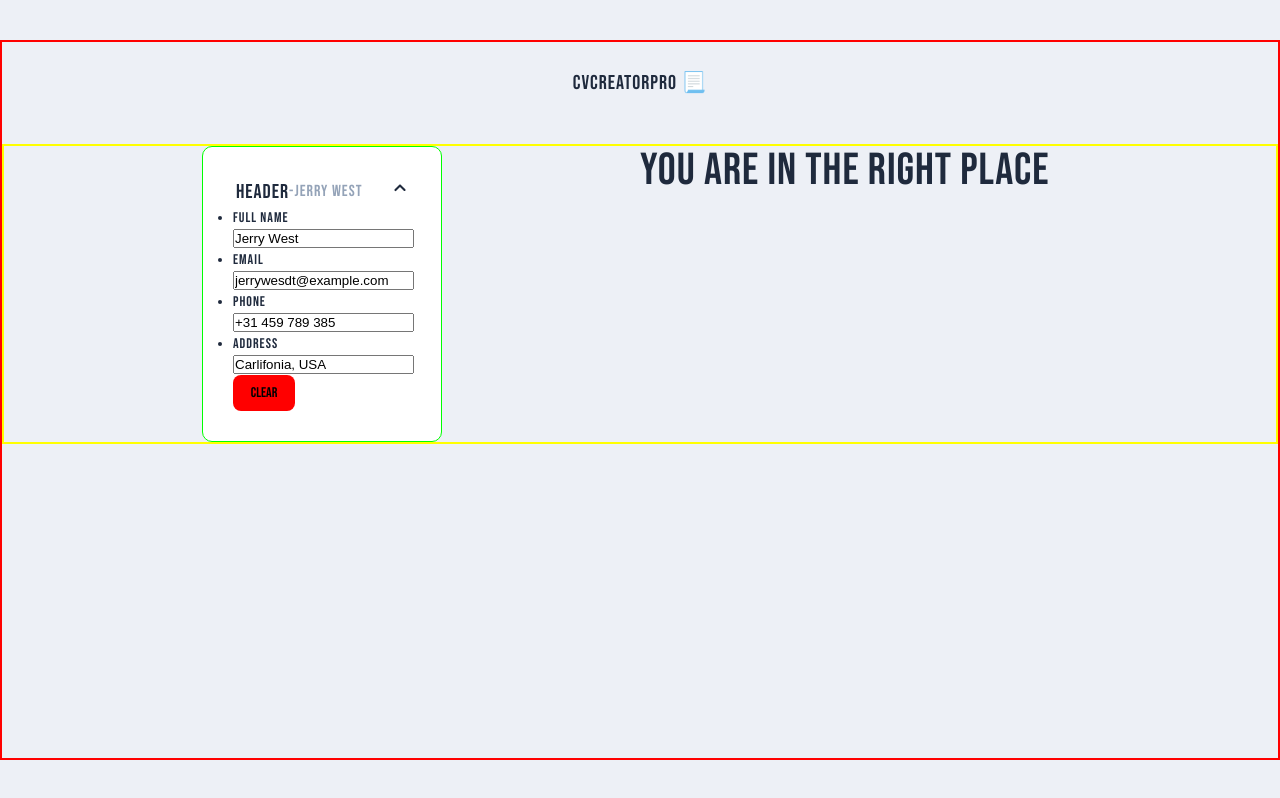
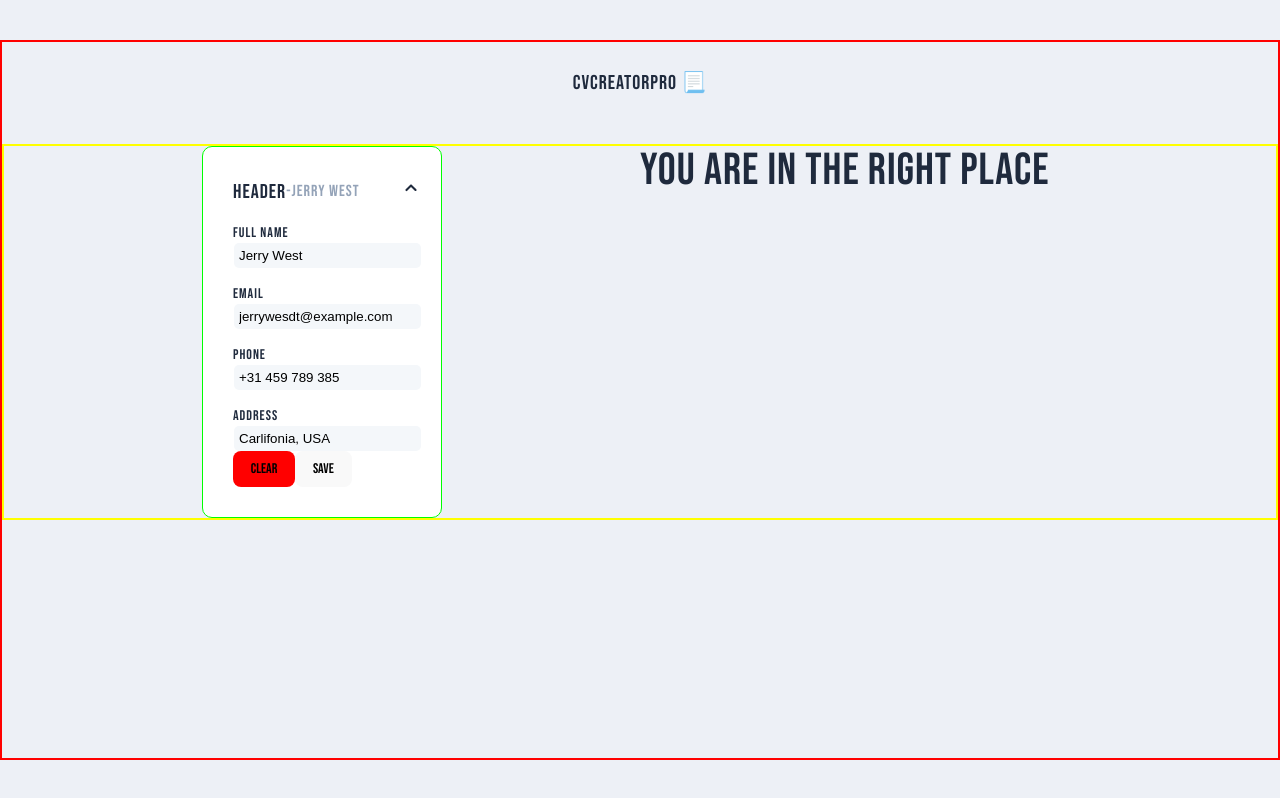
Before and after one commit to nickonyi/CV-Builder, a React (Vite) app: page / in a window 1280 px wide. Built offline with nearby package versions, Linux system fonts and the light colour scheme.

Commit message:
form section

```diff
--- a/src/App.jsx
+++ b/src/App.jsx
@@ -1,5 +1,4 @@
 import React,{useState,useEffect,createContext,Dispatch,SetStateAction} from 'react'
-import EditSide from './components/editSide'
 import { initialHeaderObject,initialEducationArray,initialExperienceArray } from './intialData'
 import './styles/App.css'
 
--- a/src/components/HeaderForm.jsx
+++ b/src/components/HeaderForm.jsx
@@ -10,6 +10,13 @@ function HeaderForm(){
 
     const {headerObject,setHeaderObject} = useContext(FormDataContext);
 
+    function toggleDropdown(){
+        setHeaderObject((prevHeader)=> ({
+            ...prevHeader,
+            isOpen:!prevHeader.isOpen
+        }))
+    }
+
    const handleChange = (e)=>{
     const { name, value } = e.target;
     setHeaderObject({ ...headerObject, [name]: value });
@@ -21,8 +28,13 @@ function HeaderForm(){
 
     }
 
+    const handleSave = (e)=> {
+        e.preventDefault();
+        toggleDropdown();
+    }
+
      const {fullName,email,phone,address,isOpen} = headerObject;
-     console.log(headerObject);
+
 
     return (
     <form className="header-form">
@@ -90,6 +102,7 @@ function HeaderForm(){
                 </ul>
                 <div className="button-container">
                     <Button className="clear-button" label="Clear" onClick={handleClear}></Button>
+                    <Button className="save-button" label="Save" onClick={handleSave}></Button>
                 </div>
 
             </div>
--- a/src/components/editSide.jsx
+++ /dev/null
@@ -1,5 +0,0 @@
-export default function EditSide(){
-    return (
-        <div>Hello broo!!</div>
-    )
-}
--- a/src/styles/App.css
+++ b/src/styles/App.css
@@ -110,7 +110,7 @@ fieldset {
 .legend-container {
     cursor: pointer;
     display: flex;
-    justify-content: center;
+    justify-content: space-between;
 }
 
 .legend-content {
@@ -137,6 +137,15 @@ fieldset {
 
 /* Drop down menu */
 
+
+/* Drop down menu */
+
+.dropdown-menu {
+    overflow: hidden;
+    transition: max-height 0.3s;
+    max-height: 0px;
+}
+
 .header-form .dropdown-menu.open {
     max-height: 500px;
 }
@@ -144,3 +153,27 @@ fieldset {
 .clear-button {
     background-color: red;
 }
+
+textarea {
+    margin: 0 1px;
+    /* Gives space for focus outline */
+    padding: 13px;
+    border-radius: 10px;
+    background-color: var(--slate-50);
+    transition: background-color 0.3s ease;
+}
+
+input {
+    margin: 0 1px;
+    padding: 5px;
+    border: none;
+    border-radius: 5px;
+    background-color: var(--slate-50);
+    transition: background-color 0.3s ease;
+}
+
+.input-container {
+    display: flex;
+    flex-direction: column;
+    margin-top: 15px;
+}
```
